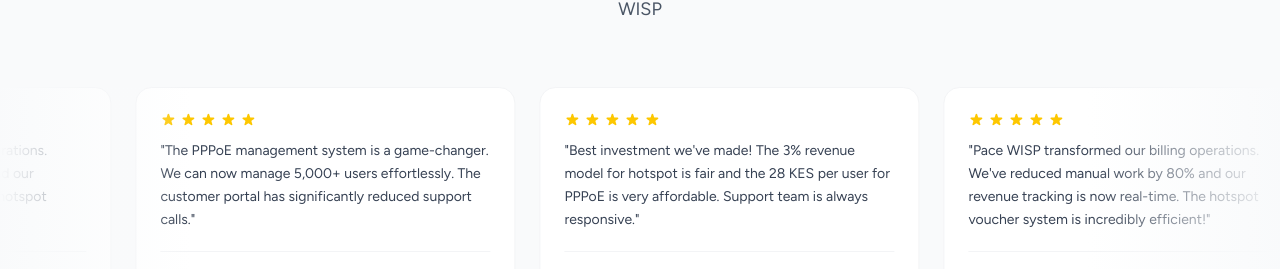
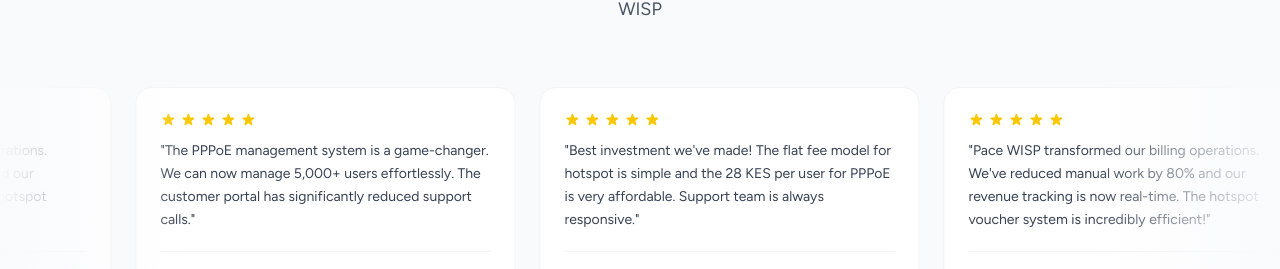
Before and after one commit to dennismutuku2005/pacewebsite, a Next.js app: page / in a window 1280 px wide. Shown: the part 2576-2845 px from the top of the page. Built offline with nearby package versions, Linux system fonts and the light colour scheme.

Commit message:
Auto-update: Testimonials.js

```diff
--- a/src/app/components/Testimonials.js
+++ b/src/app/components/Testimonials.js
@@ -24,7 +24,7 @@ const testimonials = [
         company: "SkyNet Services",
         location: "Kisumu, Kenya",
         image: "DO",
-        text: "Best investment we've made! The 3% revenue model for hotspot is fair and the 28 KES per user for PPPoE is very affordable. Support team is always responsive.",
+        text: "Best investment we've made! The flat fee model for hotspot is simple and the 28 KES per user for PPPoE is very affordable. Support team is always responsive.",
         rating: 5
     },
     {
```
